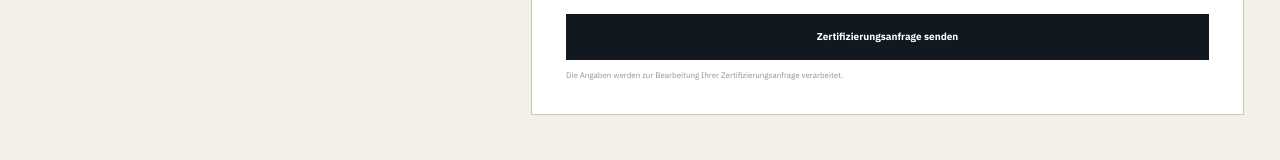
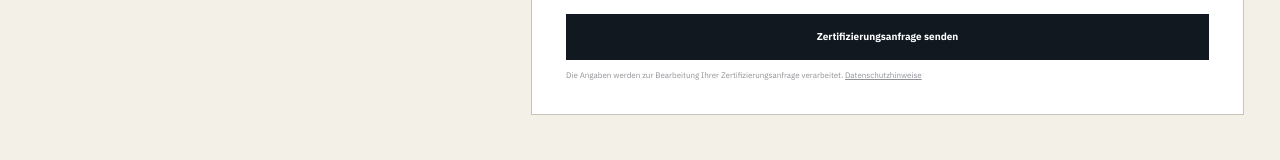
Before and after one commit to dennis-glaser-coder/human-certification-web, a Next.js app: page /fuer-hersteller in a window 1280 px wide. Shown: the part 5436-5596 px from the top of the page. Built offline with nearby package versions, Linux system fonts and the light colour scheme.

Commit message:
Link privacy notice at certification form

```diff
--- a/src/app/fuer-hersteller/page.js
+++ b/src/app/fuer-hersteller/page.js
@@ -409,7 +409,10 @@ export default function ManufacturerPage() {
               <button type="submit" className="button primary formButton" disabled={state.loading} aria-busy={state.loading}>
                 {state.loading ? 'Wird gesendet …' : 'Zertifizierungsanfrage senden'}
               </button>
-              <small className="formLegal">Die Angaben werden zur Bearbeitung Ihrer Zertifizierungsanfrage verarbeitet.</small>
+              <small className="formLegal">
+                Die Angaben werden zur Bearbeitung Ihrer Zertifizierungsanfrage verarbeitet.
+                {' '}<Link href="/datenschutz">Datenschutzhinweise</Link>
+              </small>
             </div>
 
             {state.message && <p role="status" aria-live="polite" className={state.success ? 'formMessage success' : 'formMessage'}>{state.message}</p>}
```
